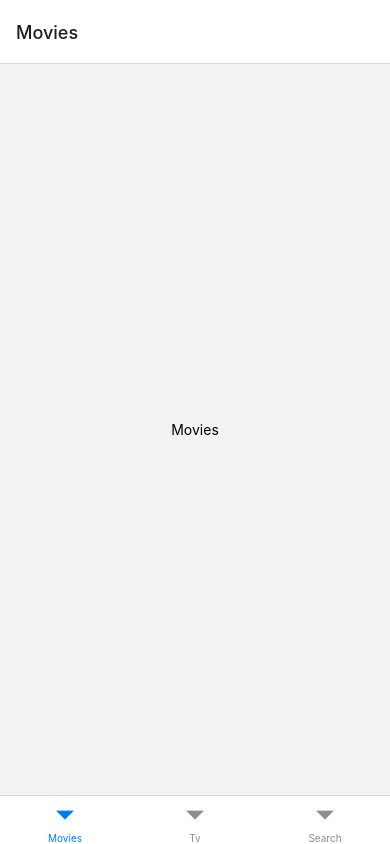
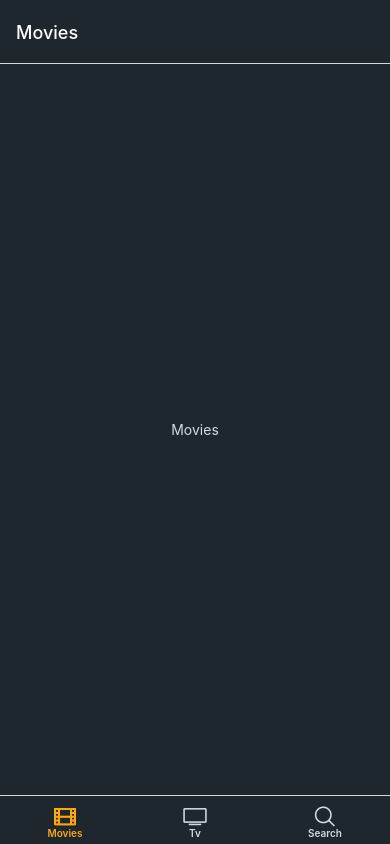
Before and after one commit to sdkiq1234/noovies, a React Native app: screen /Tabs in a window 390 px wide. Built offline with nearby package versions, Linux system fonts and the light colour scheme.

Commit message:
section1

```diff
--- a/App.js
+++ b/App.js
@@ -1,23 +1,23 @@
-import AppLoading from "expo-app-loading";
-import React, { useState } from "react";
-import * as Font from "expo-font";
-import { Image } from "react-native";
-import { Ionicons } from "@expo/vector-icons";
-import { Asset } from "expo-asset";
-import { NavigationContainer } from "@react-navigation/native";
-import Tabs from "./navigation/Tabs";
+import AppLoading from 'expo-app-loading';
+import React, { useState } from 'react';
+import * as Font from 'expo-font';
+import { Image, useColorScheme } from 'react-native';
+import { Ionicons } from '@expo/vector-icons';
+import { Asset } from 'expo-asset';
+import { NavigationContainer } from '@react-navigation/native';
+import Root from './navigation/Root';
+import { ThemeProvider } from 'styled-components/native';
+import { darkTheme, lightTheme } from './styled';
 
 const loadFonts = (fonts) => fonts.map((font) => Font.loadAsync(font));
-
 const loadImages = (images) =>
   images.map((image) => {
-    if (typeof image === "string") {
+    if (typeof image === 'string') {
       return Image.prefetch(image);
     } else {
       return Asset.loadAsync(image);
     }
   });
-
 export default function App() {
   const [ready, setReady] = useState(false);
   const onFinish = () => setReady(true);
@@ -25,6 +25,7 @@ export default function App() {
     const fonts = loadFonts([Ionicons.font]);
     await Promise.all([...fonts]);
   };
+  const isDark = useColorScheme() === 'light';
   if (!ready) {
     return (
       <AppLoading
@@ -35,8 +36,10 @@ export default function App() {
     );
   }
   return (
-    <NavigationContainer>
-      <Tabs />
-    </NavigationContainer>
+    <ThemeProvider theme={isDark ? darkTheme : lightTheme}>
+      <NavigationContainer>
+        <Root />
+      </NavigationContainer>
+    </ThemeProvider>
   );
 }
--- /dev/null
+++ b/colors.js
@@ -0,0 +1,4 @@
+export const YELLOW_COLOR = '#ffa801';
+export const BLACK_COLOR = '#1e272e';
+export const DARK_GREY = '#d2dae2';
+export const LIGHT_GREY = '#808e9b';
--- /dev/null
+++ b/navigation/Root.js
@@ -0,0 +1,15 @@
+import React from 'react';
+import { createNativeStackNavigator } from '@react-navigation/native-stack';
+import Tabs from './Tabs';
+import Stack from './Stack';
+
+const Nav = createNativeStackNavigator();
+
+const Root = () => (
+  <Nav.Navigator screenOptions={{ presentation: 'modal', headerShown: false }}>
+    <Nav.Screen name="Tabs" component={Tabs} />
+    <Nav.Screen name="Stack" component={Stack} />
+  </Nav.Navigator>
+);
+
+export default Root;
--- /dev/null
+++ b/navigation/Stack.js
@@ -0,0 +1,31 @@
+import React from 'react';
+import { createNativeStackNavigator } from '@react-navigation/native-stack';
+import { TouchableOpacity, Text } from 'react-native';
+
+const ScreenOne = ({ navigation: { navigate } }) => (
+  <TouchableOpacity onPress={() => navigate('Two')}>
+    <Text>go to two</Text>
+  </TouchableOpacity>
+);
+const ScreenTwo = ({ navigation: { navigate } }) => (
+  <TouchableOpacity onPress={() => navigate('Three')}>
+    <Text>go to Three</Text>
+  </TouchableOpacity>
+);
+const ScreenThree = ({ navigation: { navigate } }) => (
+  <TouchableOpacity onPress={() => navigate('Tabs', { screen: 'Search' })}>
+    <Text>Go to search</Text>
+  </TouchableOpacity>
+);
+
+const NativeStack = createNativeStackNavigator();
+
+const Stack = () => (
+  <NativeStack.Navigator>
+    <NativeStack.Screen name="One" component={ScreenOne} />
+    <NativeStack.Screen name="Two" component={ScreenTwo} />
+    <NativeStack.Screen name="Three" component={ScreenThree} />
+  </NativeStack.Navigator>
+);
+
+export default Stack;
--- a/navigation/Tabs.js
+++ b/navigation/Tabs.js
@@ -3,15 +3,65 @@ import { createBottomTabNavigator } from '@react-navigation/bottom-tabs';
 import Movies from '../screens/Movies';
 import Tv from '../screens/Tv';
 import Search from '../screens/Search';
+import { useColorScheme } from 'react-native';
+import { BLACK_COLOR, YELLOW_COLOR, DARK_GREY, LIGHT_GREY } from '../colors';
+import { Ionicons } from '@expo/vector-icons';
 
 const Tab = createBottomTabNavigator();
 
-const Tabs = () => (
-  <Tab.Navigator>
-    <Tab.Screen name="Movies" component={Movies} />
-    <Tab.Screen name="Tv" component={Tv} />
-    <Tab.Screen name="Search" component={Search} />
-  </Tab.Navigator>
-);
+const Tabs = () => {
+  const isDark = useColorScheme() === 'light';
+  return (
+    <Tab.Navigator
+      screenOptions={{
+        tabBarStyle: {
+          backgroundColor: isDark ? BLACK_COLOR : 'white',
+        },
+        tabBarActiveTintColor: isDark ? YELLOW_COLOR : BLACK_COLOR,
+        tabBarInactiveTintColor: isDark ? DARK_GREY : LIGHT_GREY,
+        headerStyle: {
+          backgroundColor: isDark ? BLACK_COLOR : 'white',
+        },
+        headerTitleStyle: {
+          color: isDark ? 'white' : BLACK_COLOR,
+        },
+        tabBarLabelStyle: {
+          fontSize: 10,
+          fontWeight: '600',
+          marginTop: -10,
+          marginBottom: 5,
+        },
+      }}
+    >
+      <Tab.Screen
+        name="Movies"
+        component={Movies}
+        options={{
+          tabBarIcon: ({ color, size }) => (
+            <Ionicons name={'film-outline'} color={color} size={size} />
+          ),
+        }}
+      />
+      <Tab.Screen
+        name="Tv"
+        component={Tv}
+        options={{
+          tabBarIcon: ({ color, size }) => (
+            <Ionicons name={'tv-outline'} color={color} size={size} />
+          ),
+        }}
+      />
+      <Tab.Screen
+        name="Search"
+        component={Search}
+        options={{
+          tabBarIcon: ({ color, size }) => (
+            <Ionicons name={'search-outline'} color={color} size={size} />
+          ),
+        }}
+      />
+    </Tab.Navigator>
+  );
+};
 
 export default Tabs;
--- a/screens/Movies.js
+++ /dev/null
@@ -1,10 +0,0 @@
-import React from 'react';
-import { View, Text } from 'react-native';
-
-const Movies = () => (
-  <View style={{ flex: 1, justifyContent: 'center', alignItems: 'center' }}>
-    <Text>Movies</Text>
-  </View>
-);
-
-export default Movies;
--- /dev/null
+++ b/screens/Movies.tsx
@@ -0,0 +1,22 @@
+import { NativeStackScreenProps } from '@react-navigation/native-stack';
+import React from 'react';
+import styled from 'styled-components/native';
+
+const Btn = styled.TouchableOpacity`
+  flex: 1;
+  justify-content: center;
+  align-items: center;
+  background-color: ${(props) => props.theme.mainBgColor};
+`;
+
+const Title = styled.Text`
+  color: ${(props) => props.theme.textColor};
+`;
+
+const Movies: React.FC<NativeStackScreenProps<any, "Movies">> = ({ navigation: { navigate } }) => (
+  <Btn onPress={() => navigate('Stack', { screen: 'Three' })}>
+    <Title>Movies</Title>
+  </Btn>
+);
+
+export default Movies;
--- /dev/null
+++ b/styled.js
@@ -0,0 +1,10 @@
+export const lightTheme = {
+  mainBgColor: 'white',
+  textColor: '#1e272e',
+  accentColor: 'yellow',
+};
+export const darkTheme = {
+  mainBgColor: '#1e272e',
+  textColor: '#d2dae2',
+  accentColor: 'yellow',
+};
```
Also changed, not shown: package.json (+11 -2 lines), styled.d.ts (added, +11 -0 lines), tsconfig.json (added, +23 -0 lines), 1 other file (tests, documents, lock files or other folders).
